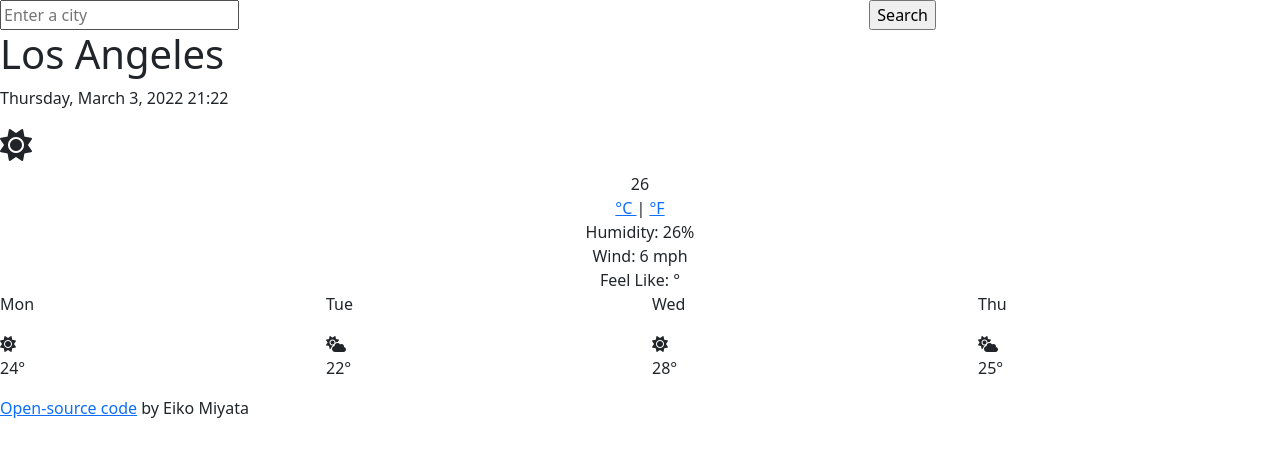
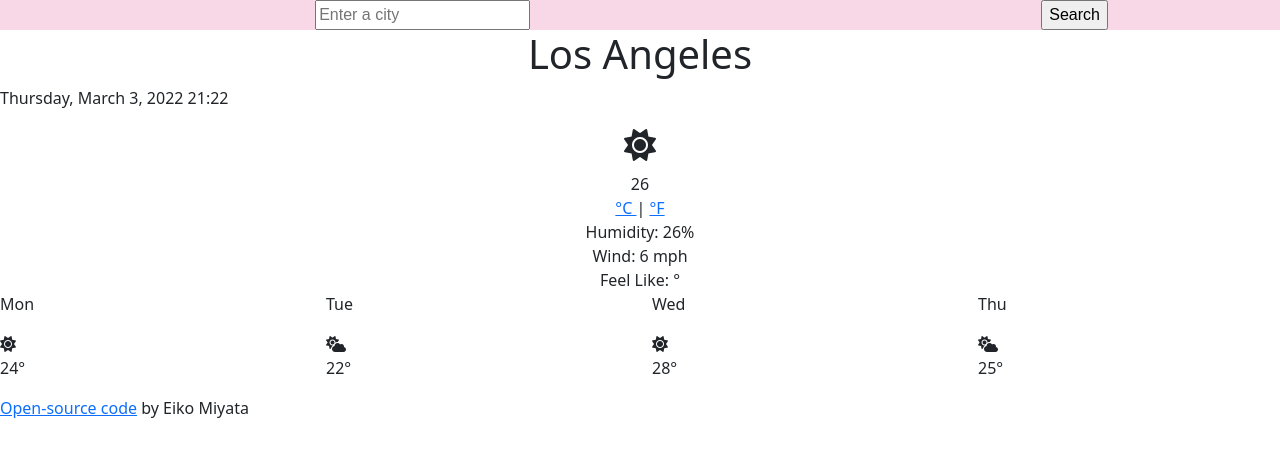
Before and after one commit to emiyata121/Weather-page, a plain HTML site: page index.html in a window 1280 px wide. Drawn offline with nearby package versions, Linux system fonts and the light colour scheme.

Commit message:
Update style.css

```diff
--- a/style.css
+++ b/style.css
@@ -1,4 +1,11 @@
-body {
+h1 {
+  text-align: center;
+}
+h2 {
+  text-align: center;
+}
+
+#show-city {
   font-family: sans-serif;
   text-align: center;
   background-color: hsl(332, 70%, 91%);
```
